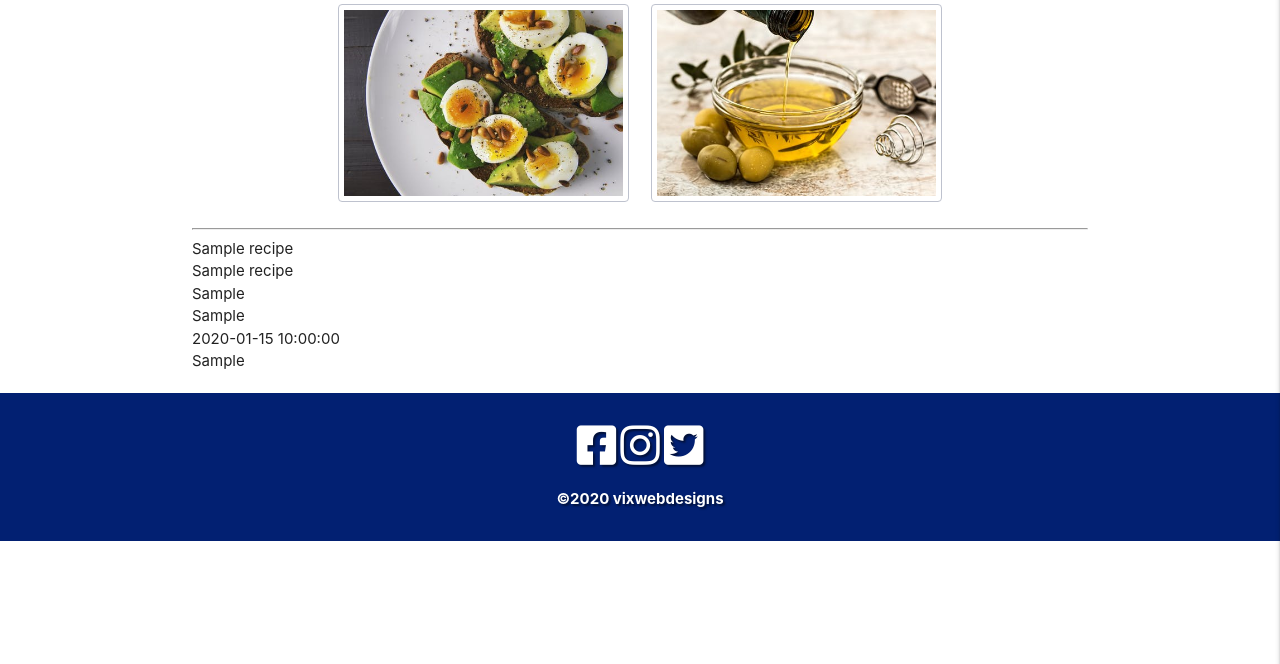
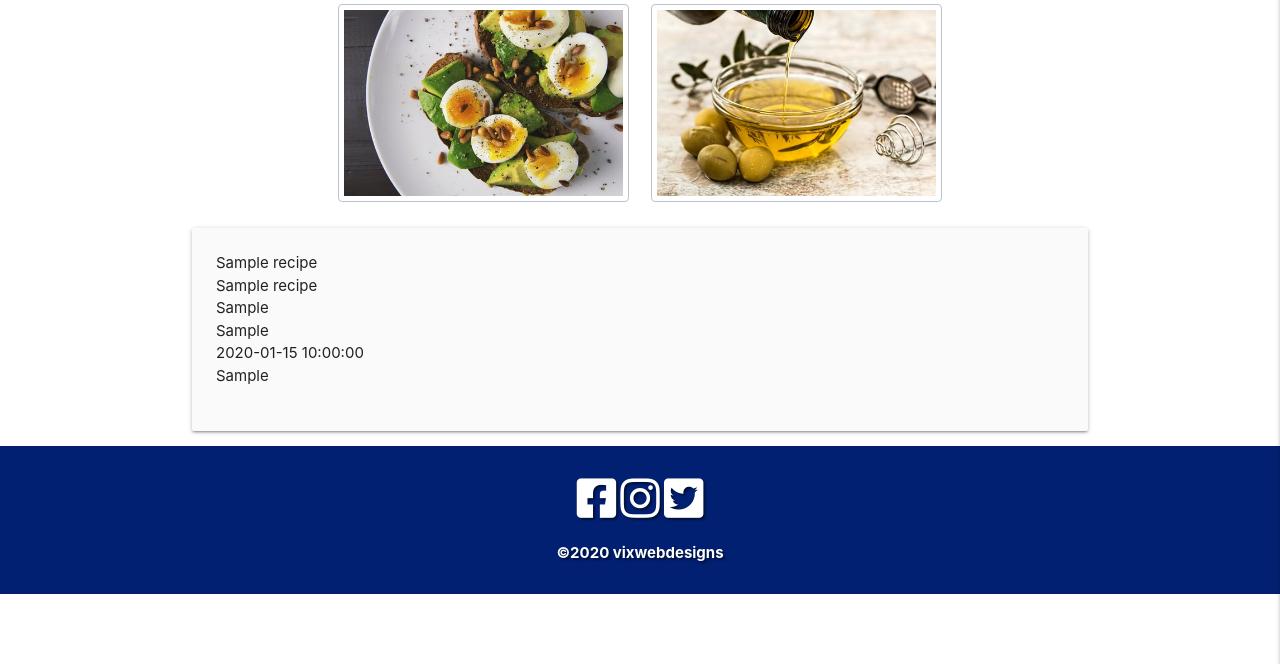
Before and after one commit to VMBlakelock/saute-and-skewers-greekfood, a Flask app: page /get_recipes in a window 1280 px wide. Shown: the part 136-800 px from the top of the page. Run offline with Flask 2, Linux system fonts and the light colour scheme; a database or web service that is not in the repository returns one stand-in record (values such as "Sample title"); some libraries are stand-ins or nearby versions.

Commit message:
created card panels for the stored recipes to sit in

```diff
--- a/templates/recipes.html
+++ b/templates/recipes.html
@@ -14,16 +14,18 @@
 	</div>
 </div>
 
+
 	{% for recipe in recipes %}
-	<hr>
+
+<div class="row card-panel #fafafa grey lighten-5">
 
 	{{ recipe.category_name }}<br>
+
 {{ recipe.recipe_name }}<br>
 {{ recipe.recipe_ingredients }}<br>
 {{ recipe.recipe_method }}<br>
 {{ recipe.created_by }}<br>
 {{ recipe.mark_favourite }}<br>
-
 
 	<!-- edit and delete buttons-->
 	<div class="row">
@@ -35,6 +37,6 @@
         class="col s12 btn-small #d50000 red accent-4 text-shadow">Delete</a>
         {% endif %}
 	</div>
-
+</div>
 	{% endfor %}
 	{% endblock %}
```
